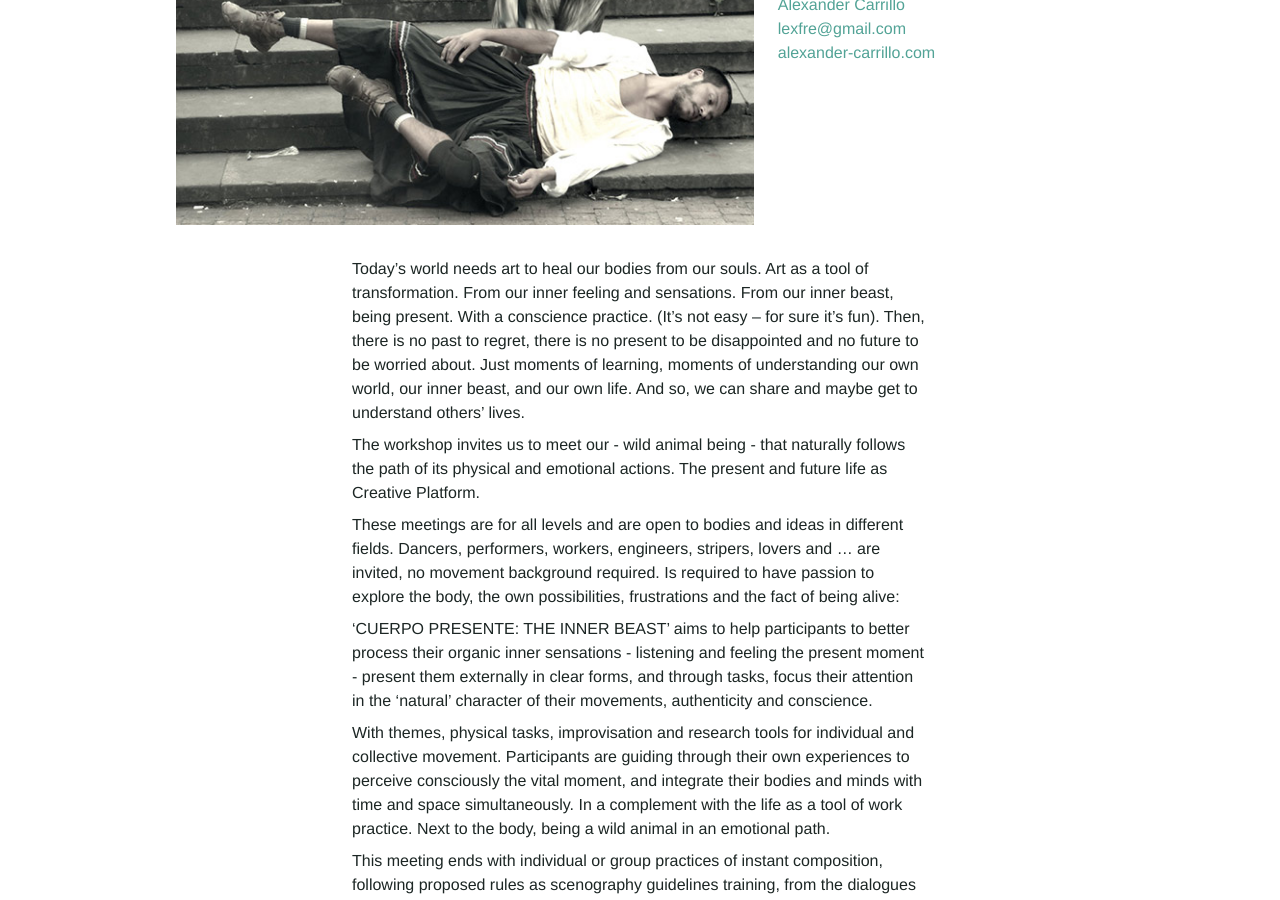
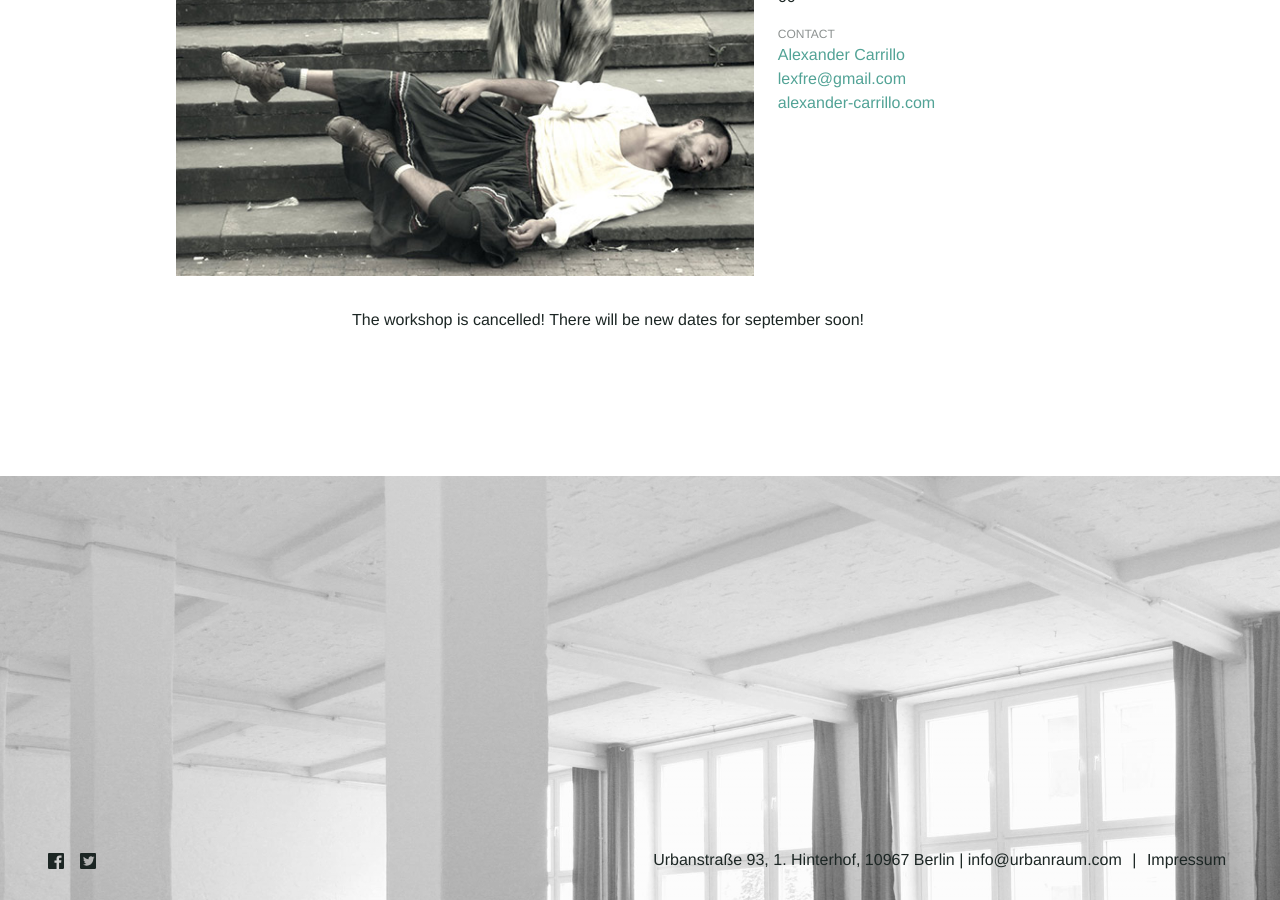
Before and after one commit to Kriesse/urbanraum, a Jekyll site: the page built from _workshops/cuerpo-presente.md, in a window 1280 px wide and 900 px high, scrolled down 532 px. Built offline with Jekyll 4.4.1, drawn with Linux system fonts in a browser that asks for light colours; nearby versions of some CDN libraries; some of the changed text lies outside the part shown.

Commit message:
Update cuerpo-presente.md

```diff
--- a/_workshops/cuerpo-presente.md
+++ b/_workshops/cuerpo-presente.md
@@ -9,8 +9,8 @@
 
 image: "class-cuerpo-presente_01.jpg"
 
-title_en: "CUERPO PRESENTE: The Inner Beast"
-title_de: "CUERPO PRESENTE: The Inner Beast"
+title_en: "CANCELLED!!! CUERPO PRESENTE: The Inner Beast"
+title_de: "CANCELLED!!!! CUERPO PRESENTE: The Inner Beast"
 
 subtitle_en: "by Alexander Carrillo"
 subtitle_de: "by Alexander Carrillo"
@@ -29,19 +29,7 @@
 language_de:
 
 description_en: |
-  Today’s world needs art to heal our bodies from our souls. Art as a tool of transformation. From our inner feeling and sensations. From our inner beast, being present. With a conscience practice. (It’s not easy – for sure it’s fun). Then, there is no past to regret, there is no present to be disappointed and no future to be worried about. Just moments of learning, moments of understanding our own world, our inner beast, and our own life. And so, we can share and maybe get to understand others’ lives.
-
-  The workshop invites us to meet our - wild animal being - that naturally follows the path of its physical and emotional actions. The present and future life as Creative Platform.
-
-  These meetings are for all levels and are open to bodies and ideas in different fields. Dancers, performers, workers, engineers, stripers, lovers and … are invited, no movement background required. Is required to have passion to explore the body, the own possibilities, frustrations and the fact of being alive:
-
-  ‘CUERPO PRESENTE: THE INNER BEAST’ aims to help participants to better process their organic inner sensations - listening and feeling the present moment - present them externally in clear forms, and through tasks, focus their attention in the ‘natural’ character of their movements, authenticity and conscience.
-
-  With themes, physical tasks, improvisation and research tools for individual and collective movement. Participants are guiding through their own experiences to perceive consciously the vital moment, and integrate their bodies and minds with time and space simultaneously. In a complement with the life as a tool of work practice. Next to the body, being a wild animal in an emotional path.
-
-  This meeting ends with individual or group practices of instant composition, following proposed rules as scenography guidelines training, from the dialogues or agreements established during each sessions. In an instant composition of what we being explore.
-
-  CUERPO PRESENTE is a monthly workshop, in July we will have a pause. Future dates will be announced.
+  The workshop is cancelled! There will be new dates for september soon!
 
 
 description_de: |
```
